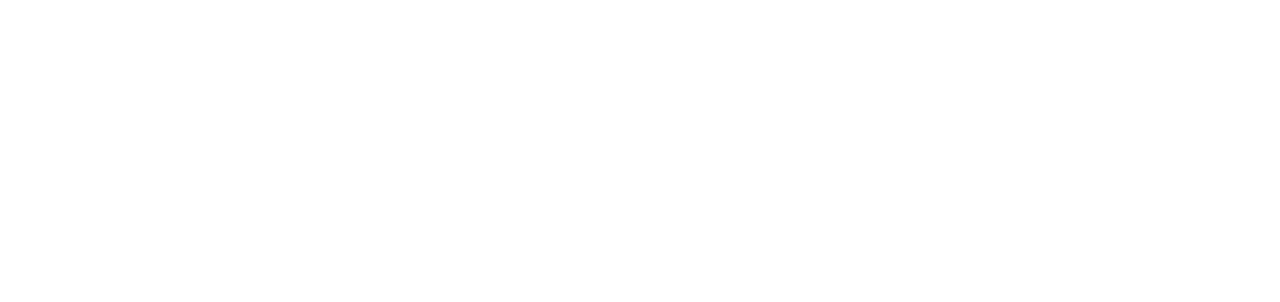
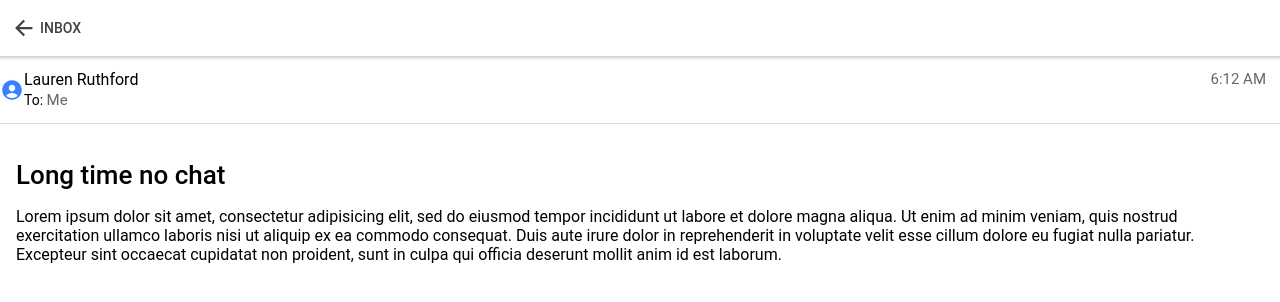
Before and after one commit to peteoshea/ionic-weight-tracker, a React (Create React App) app: page /measurement/1 in a window 1280 px wide. Shown: the top 302 px of the page. Built offline with nearby package versions, Linux system fonts and the light colour scheme.

Commit message:
Rename message to measurement
Manually found all occurrences and changed to be more related to this project.

```diff
--- a/src/App.tsx
+++ b/src/App.tsx
@@ -3,7 +3,7 @@
 import { IonApp, IonRouterOutlet } from '@ionic/react';
 import { IonReactRouter } from '@ionic/react-router';
 import Home from './pages/Home';
-import ViewMessage from './pages/ViewMessage';
+import ViewMeasurement from './pages/ViewMeasurement';
 
 /* Core CSS required for Ionic components to work properly */
 import '@ionic/react/css/core.css';
@@ -29,7 +29,7 @@
     <IonReactRouter>
       <IonRouterOutlet>
         <Route path="/home" component={Home} exact={true} />
-        <Route path="/message/:id" component={ViewMessage} exact={true} />
+        <Route path="/measurement/:id" component={ViewMeasurement} exact={true} />
         <Route exact path="/" render={() => <Redirect to="/home" />} />
       </IonRouterOutlet>
     </IonReactRouter>
--- a/src/components/MessageListItem.tsx
+++ b/src/components/MeasurementListItem.tsx
@@ -7,24 +7,28 @@
   IonItemOptions,
   IonItemOption,
 } from '@ionic/react';
-import { Message } from '../data/messages';
-import './MessageListItem.css';
+import { Measurement } from '../data/measurements';
+import './MeasurementListItem.css';
 
-interface MessageListItemProps {
-  message: Message;
-  setMessages: Function;
-  messages: Array<Message>;
+interface MeasurementListItemProps {
+  measurement: Measurement;
+  setMeasurements: Function;
+  measurements: Array<Measurement>;
 }
 
-const MessageListItem: React.FC<MessageListItemProps> = ({ message, setMessages, messages }) => {
-  const removeItem = (message: Message) => {
-    setMessages(messages.filter(item => item.id !== message.id))
+const MeasurementListItem: React.FC<MeasurementListItemProps> = ({
+  measurement,
+  setMeasurements,
+  measurements,
+}) => {
+  const removeItem = (measurement: Measurement) => {
+    setMeasurements(measurements.filter((item) => item.id !== measurement.id));
   };
 
   return (
     <IonItemSliding>
       <IonItemOptions side="end">
-        <IonItemOption color="danger" expandable onClick={() => removeItem(message)}>
+        <IonItemOption color="danger" expandable onClick={() => removeItem(measurement)}>
           Delete
         </IonItemOption>
       </IonItemOptions>
@@ -32,12 +36,12 @@
         <div slot="start" className="dot dot-unread"></div>
         <IonLabel className="ion-text-wrap">
           <h2>
-            {message.fromName}
+            {measurement.fromName}
             <span className="date">
-              <IonNote>{message.date}</IonNote>
+              <IonNote>{measurement.date}</IonNote>
             </span>
           </h2>
-          <h3>{message.subject}</h3>
+          <h3>{measurement.subject}</h3>
           <p>
             Lorem ipsum dolor sit amet, consectetur adipisicing elit, sed do eiusmod tempor
             incididunt ut labore et dolore magna aliqua. Ut enim ad minim veniam, quis nostrud
@@ -52,4 +56,4 @@
   );
 };
 
-export default MessageListItem;
+export default MeasurementListItem;
--- a/src/data/messages.ts
+++ b/src/data/measurements.ts
@@ -1,62 +1,61 @@
-export interface Message {
+export interface Measurement {
   fromName: string;
   subject: string;
   date: string;
   id: number;
 }
 
-const messages: Message[] = [
+const measurements: Measurement[] = [
   {
     fromName: 'Matt Chorsey',
     subject: 'New event: Trip to Vegas',
     date: '9:32 AM',
-    id: 0
+    id: 0,
   },
   {
     fromName: 'Lauren Ruthford',
     subject: 'Long time no chat',
     date: '6:12 AM',
-    id: 1
+    id: 1,
   },
   {
     fromName: 'Jordan Firth',
     subject: 'Report Results',
     date: '4:55 AM',
-    id: 2
-
+    id: 2,
   },
   {
     fromName: 'Bill Thomas',
     subject: 'The situation',
     date: 'Yesterday',
-    id: 3
+    id: 3,
   },
   {
     fromName: 'Joanne Pollan',
     subject: 'Updated invitation: Swim lessons',
     date: 'Yesterday',
-    id: 4
+    id: 4,
   },
   {
     fromName: 'Andrea Cornerston',
     subject: 'Last minute ask',
     date: 'Yesterday',
-    id: 5
+    id: 5,
   },
   {
     fromName: 'Moe Chamont',
     subject: 'Family Calendar - Version 1',
     date: 'Last Week',
-    id: 6
+    id: 6,
   },
   {
     fromName: 'Kelly Richardson',
     subject: 'Placeholder Headhots',
     date: 'Last Week',
-    id: 7
-  }
+    id: 7,
+  },
 ];
 
-export const getMessages = () => messages;
+export const getMeasurements = () => measurements;
 
-export const getMessage = (id: number) => messages.find(m => m.id === id);
+export const getMeasurement = (id: number) => measurements.find((m) => m.id === id);
--- a/src/pages/Home.tsx
+++ b/src/pages/Home.tsx
@@ -1,6 +1,6 @@
-import MessageListItem from '../components/MessageListItem';
+import MeasurementListItem from '../components/MeasurementListItem';
 import React, { useState } from 'react';
-import { Message, getMessages } from '../data/messages';
+import { Measurement, getMeasurements } from '../data/measurements';
 import {
   IonContent,
   IonHeader,
@@ -15,11 +15,11 @@
 import './Home.css';
 
 const Home: React.FC = () => {
-  const [messages, setMessages] = useState<Message[]>([]);
+  const [measurements, setMeasurements] = useState<Measurement[]>([]);
 
   useIonViewWillEnter(() => {
-    const msgs = getMessages();
-    setMessages(msgs);
+    const msgs = getMeasurements();
+    setMeasurements(msgs);
   });
 
   const refresh = (e: CustomEvent) => {
@@ -47,8 +47,13 @@
         </IonHeader>
 
         <IonList>
-          {messages.map((m) => (
-            <MessageListItem key={m.id} message={m} setMessages={setMessages} messages={messages} />
+          {measurements.map((m) => (
+            <MeasurementListItem
+              key={m.id}
+              measurement={m}
+              setMeasurements={setMeasurements}
+              measurements={measurements}
+            />
           ))}
         </IonList>
       </IonContent>
--- /dev/null
+++ b/src/pages/ViewMeasurement.tsx
@@ -0,0 +1,78 @@
+import React, { useState } from 'react';
+import { Measurement, getMeasurement } from '../data/measurements';
+import {
+  IonBackButton,
+  IonButtons,
+  IonContent,
+  IonHeader,
+  IonIcon,
+  IonItem,
+  IonLabel,
+  IonNote,
+  IonPage,
+  IonToolbar,
+  useIonViewWillEnter,
+} from '@ionic/react';
+import { personCircle } from 'ionicons/icons';
+import { RouteComponentProps } from 'react-router';
+import './ViewMeasurement.css';
+
+interface ViewMeasurementProps extends RouteComponentProps<{ id: string }> {}
+
+const ViewMeasurement: React.FC<ViewMeasurementProps> = ({ match }) => {
+  const [measurement, setMeasurement] = useState<Measurement>();
+
+  useIonViewWillEnter(() => {
+    const msg = getMeasurement(parseInt(match.params.id, 10));
+    setMeasurement(msg);
+  });
+
+  return (
+    <IonPage id="view-measurement-page">
+      <IonHeader translucent>
+        <IonToolbar>
+          <IonButtons>
+            <IonBackButton text="Inbox" defaultHref="/home"></IonBackButton>
+          </IonButtons>
+        </IonToolbar>
+      </IonHeader>
+
+      <IonContent fullscreen>
+        {measurement ? (
+          <>
+            <IonItem>
+              <IonIcon icon={personCircle} color="primary"></IonIcon>
+              <IonLabel className="ion-text-wrap">
+                <h2>
+                  {measurement.fromName}
+                  <span className="date">
+                    <IonNote>{measurement.date}</IonNote>
+                  </span>
+                </h2>
+                <h3>
+                  To: <IonNote>Me</IonNote>
+                </h3>
+              </IonLabel>
+            </IonItem>
+
+            <div className="ion-padding">
+              <h1>{measurement.subject}</h1>
+              <p>
+                Lorem ipsum dolor sit amet, consectetur adipisicing elit, sed do eiusmod tempor
+                incididunt ut labore et dolore magna aliqua. Ut enim ad minim veniam, quis nostrud
+                exercitation ullamco laboris nisi ut aliquip ex ea commodo consequat. Duis aute
+                irure dolor in reprehenderit in voluptate velit esse cillum dolore eu fugiat nulla
+                pariatur. Excepteur sint occaecat cupidatat non proident, sunt in culpa qui officia
+                deserunt mollit anim id est laborum.
+              </p>
+            </div>
+          </>
+        ) : (
+          <div>Measurement not found</div>
+        )}
+      </IonContent>
+    </IonPage>
+  );
+};
+
+export default ViewMeasurement;
--- a/src/pages/ViewMessage.tsx
+++ /dev/null
@@ -1,70 +0,0 @@
-import React, { useState } from 'react';
-import { Message, getMessage } from '../data/messages';
-import {
-  IonBackButton,
-  IonButtons,
-  IonContent,
-  IonHeader,
-  IonIcon,
-  IonItem,
-  IonLabel,
-  IonNote,
-  IonPage,
-  IonToolbar,
-  useIonViewWillEnter
-} from '@ionic/react';
-import { personCircle } from 'ionicons/icons';
-import { RouteComponentProps } from 'react-router';
-import './ViewMessage.css';
-
-interface ViewMessageProps extends RouteComponentProps<{ id: string; }> { }
-
-const ViewMessage: React.FC<ViewMessageProps> = ({ match }) => {
-
-  const [message, setMessage] = useState<Message>();
-
-  useIonViewWillEnter(() => {
-    const msg = getMessage(parseInt(match.params.id, 10));
-    setMessage(msg);
-  });
-
-  return (
-    <IonPage id="view-message-page">
-      <IonHeader translucent>
-        <IonToolbar>
-          <IonButtons>
-            <IonBackButton text="Inbox" defaultHref="/home"></IonBackButton>
-          </IonButtons>
-        </IonToolbar>
-      </IonHeader>
-
-      <IonContent fullscreen>
-        {message ? (
-          <>
-            <IonItem>
-              <IonIcon icon={personCircle} color="primary"></IonIcon>
-              <IonLabel className="ion-text-wrap">
-                <h2>
-                  {message.fromName}
-                  <span className="date">
-                    <IonNote>{message.date}</IonNote>
-                  </span>
-                </h2>
-                <h3>To: <IonNote>Me</IonNote></h3>
-              </IonLabel>
-            </IonItem>
-
-            <div className="ion-padding">
-              <h1>{message.subject}</h1>
-              <p>
-                Lorem ipsum dolor sit amet, consectetur adipisicing elit, sed do eiusmod tempor incididunt ut labore et dolore magna aliqua. Ut enim ad minim veniam, quis nostrud exercitation ullamco laboris nisi ut aliquip ex ea commodo consequat. Duis aute irure dolor in reprehenderit in voluptate velit esse cillum dolore eu fugiat nulla pariatur. Excepteur sint occaecat cupidatat non proident, sunt in culpa qui officia deserunt mollit anim id est laborum.
-              </p>
-            </div>
-          </>
-        ) : <div>Message not found</div>}
-      </IonContent>
-    </IonPage>
-  );
-};
-
-export default ViewMessage;
```
Also changed, not shown: src/components/MeasurementListItem.css (renamed from src/components/MessageListItem.css), src/pages/ViewMeasurement.css (renamed from src/pages/ViewMessage.css).
